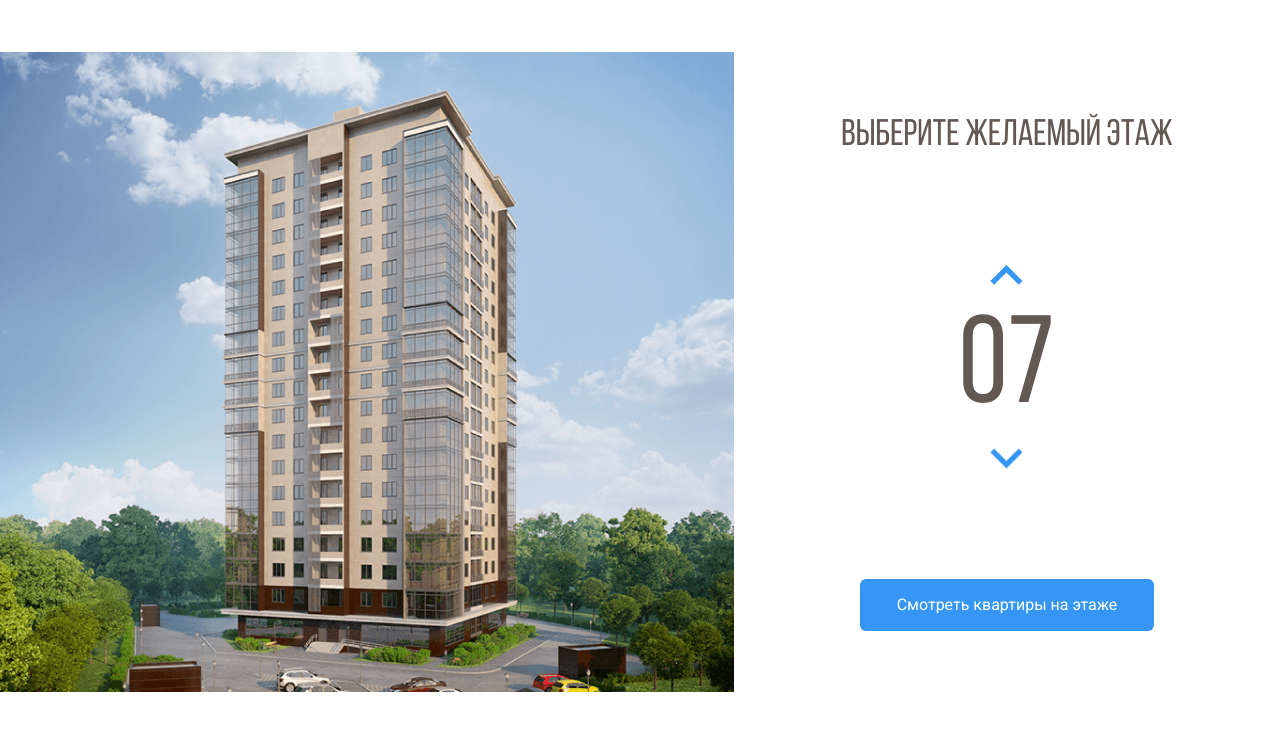
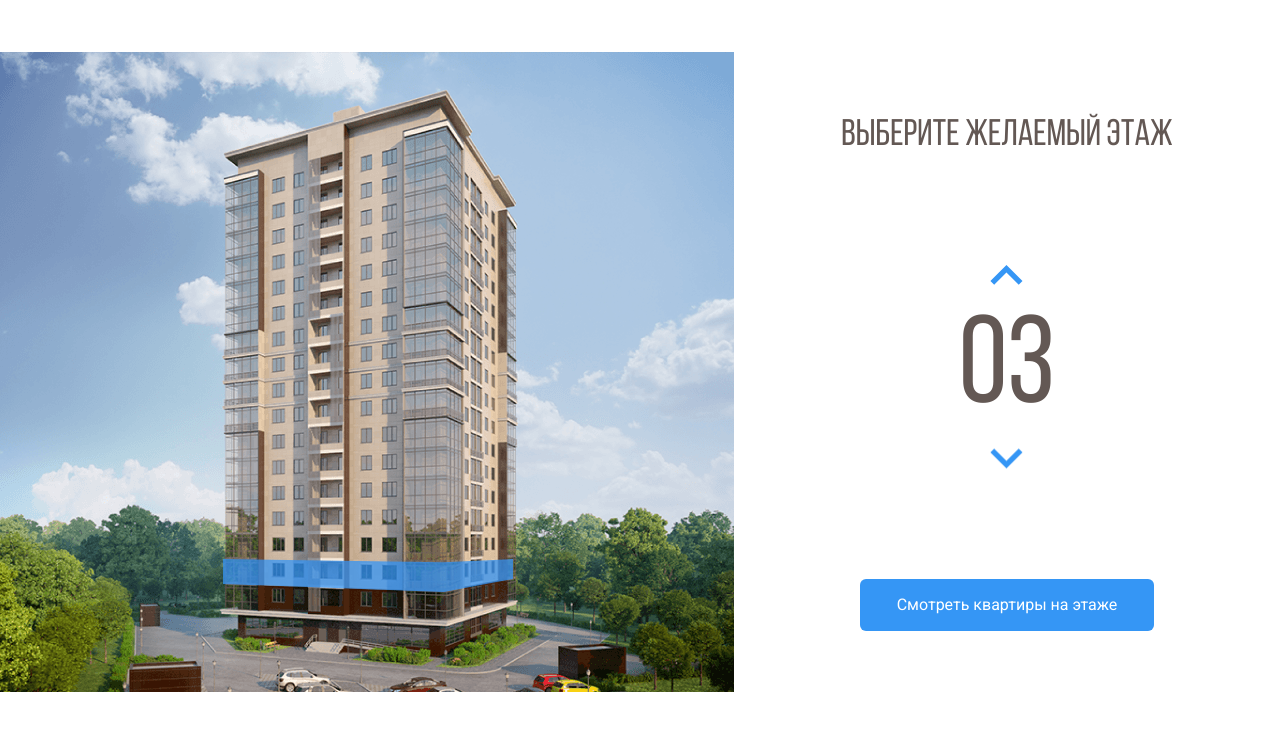
Before and after one commit to alexeyanasov/project_melody, a plain HTML site: page index.html in a window 1280 px wide. Both pictures are taken after a click on the button 1006 px from the left and 343 px from the top of the page. Shown: the part 67-798 px from the top of the page. Drawn offline with nearby package versions, Linux system fonts and the light colour scheme.

Commit message:
+floor selection

```diff
--- a/css/style.css
+++ b/css/style.css
@@ -58,6 +58,7 @@ body {
 .navbar__item:hover {
   background-color: #3596f5;
 }
+
 .navbar__link {
   color: #fff;
   text-decoration: none;
@@ -106,6 +107,10 @@ body {
 }
 
 .home__img path:hover {
+  opacity: 1;
+}
+
+path.current__floor {
   opacity: 1;
 }
 
--- a/index.html
+++ b/index.html
@@ -92,86 +92,103 @@
                 />
               </defs>
               <path
+                data-floor="02"
                 d="M222 533L442.8 541L512 527.3V549L443.5 568.7L222 557.7V533Z"
                 fill="#3595F6"
                 fill-opacity="0.75"
               />
               <path
+                data-floor="03"
                 d="M223 532V507L443.3 510.3L513 507V527L443.7 540L223 532Z"
                 fill="#3595F6"
                 fill-opacity="0.75"
               />
               <path
+                data-floor="04"
                 d="M223 506V481H444H513V504L445 511L223 506Z"
                 fill="#3595F6"
                 fill-opacity="0.75"
               />
               <path
+                data-floor="05"
                 d="M223 482V457L444.3 453.3L512 460V482H444"
                 fill="#3595F6"
                 fill-opacity="0.75"
               />
               <path
+                data-floor="06"
                 d="M223 456V430L444.5 426.7L513 437.7V459L444 452.3L223 456Z"
                 fill="#3595F6"
                 fill-opacity="0.75"
               />
               <path
+                data-floor="07"
                 d="M222 429V405.3L443 393L514 416V437.3L443 425L222 429Z"
                 fill="#3595F6"
                 fill-opacity="0.75"
               />
               <path
+                data-floor="08"
                 d="M222 407V382L444.2 365.7L514 394.3V415L443.7 393.3L222 407Z"
                 fill="#3595F6"
                 fill-opacity="0.75"
               />
               <path
+                data-floor="09"
                 d="M222 382V357L444.5 336.7L514 373.3V394L442 365.3L222 382Z"
                 fill="#3595F6"
                 fill-opacity="0.75"
               />
               <path
+                data-floor="10"
                 d="M222 356V332L445 307.3L514 351.3V373L444.7 335L222 356Z"
                 fill="#3595F6"
                 fill-opacity="0.75"
               />
               <path
+                data-floor="11"
                 d="M222 331V307L444.5 278.3L514 329.3V350L443.7 307.7L222 331Z"
                 fill="#3595F6"
                 fill-opacity="0.75"
               />
               <path
+                data-floor="12"
                 d="M221 307V283L443.3 250L514 309.3V329L444 278.3L221 307Z"
                 fill="#3595F6"
                 fill-opacity="0.75"
               />
               <path
+                data-floor="13"
                 d="M222 282V258L443.2 223L513 287V308L444.3 249.7L222 282Z"
                 fill="#3595F6"
                 fill-opacity="0.75"
               />
               <path
+                data-floor="14"
                 d="M222 258V233L444.3 195L513 265.3V286L444 222L222 258Z"
                 fill="#3595F6"
                 fill-opacity="0.75"
               />
               <path
+                data-floor="15"
                 d="M222 232V207L442.8 163.3L513 242.3V265L444 191.7L222 232Z"
                 fill="#3595F6"
                 fill-opacity="0.75"
               />
               <path
+                data-floor="16"
                 d="M223 208V183L443 135L513 220V243L442.3 163.7L223 208Z"
                 fill="#3595F6"
                 fill-opacity="0.75"
               />
               <path
+                data-floor="17"
                 d="M222 183V158L441.8 106L513 198.3V221L443.3 134.7L222 183Z"
                 fill="#3595F6"
                 fill-opacity="0.75"
               />
               <path
+                data-floor="18"
                 d="M222 158V132L444 75.3L513 177V198L443.7 106.3L222 158Z"
                 fill="#3595F6"
                 fill-opacity="0.75"
@@ -202,5 +219,12 @@
         </div>
       </div>
     </main>
+
+    <script
+      src="https://code.jquery.com/jquery-3.6.0.min.js"
+      integrity="sha256-/xUj+3OJU5yExlq6GSYGSHk7tPXikynS7ogEvDej/m4="
+      crossorigin="anonymous"
+    ></script>
+    <script src="js/script.js"></script>
   </body>
 </html>
--- /dev/null
+++ b/js/script.js
@@ -0,0 +1,41 @@
+$(document).ready(function () {
+  var currentFloor = 2;
+  var floorPath = $(".home__img path");
+  var counterUp = $(".counter__btn--up");
+  var counterDown = $(".counter__btn--down");
+
+  //   Выбор этажа мышкой
+  floorPath.on("mouseover", function () {
+    floorPath.removeClass("current__floor");
+    currentFloor = $(this).attr("data-floor");
+    $(".counter").text(currentFloor);
+  });
+
+  //   Этаж вверх
+  counterUp.on("click", function () {
+    if (currentFloor < 18) {
+      currentFloor++;
+      usCurrentFloor = currentFloor.toLocaleString("en-US", {
+        minimumIntegerDigits: 2,
+        useGrouping: false,
+      });
+      $(".counter").text(usCurrentFloor);
+      floorPath.removeClass("current__floor");
+      $(`[data-floor=${usCurrentFloor}]`).toggleClass("current__floor");
+    }
+  });
+
+  //   Этаж вниз
+  counterDown.on("click", function () {
+    if (currentFloor > 2) {
+      currentFloor--;
+      usCurrentFloor = currentFloor.toLocaleString("en-US", {
+        minimumIntegerDigits: 2,
+        useGrouping: false,
+      });
+      $(".counter").text(usCurrentFloor);
+      floorPath.removeClass("current__floor");
+      $(`[data-floor=${usCurrentFloor}]`).toggleClass("current__floor");
+    }
+  });
+});
```
